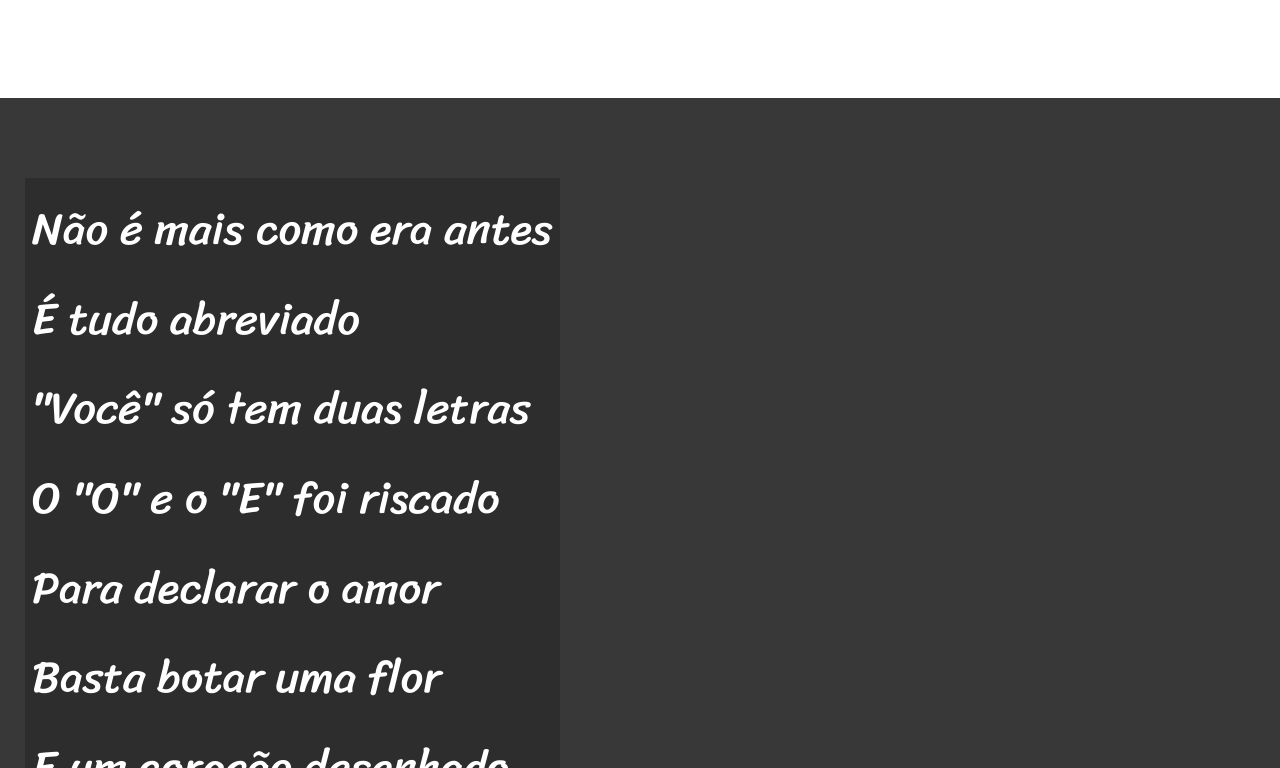
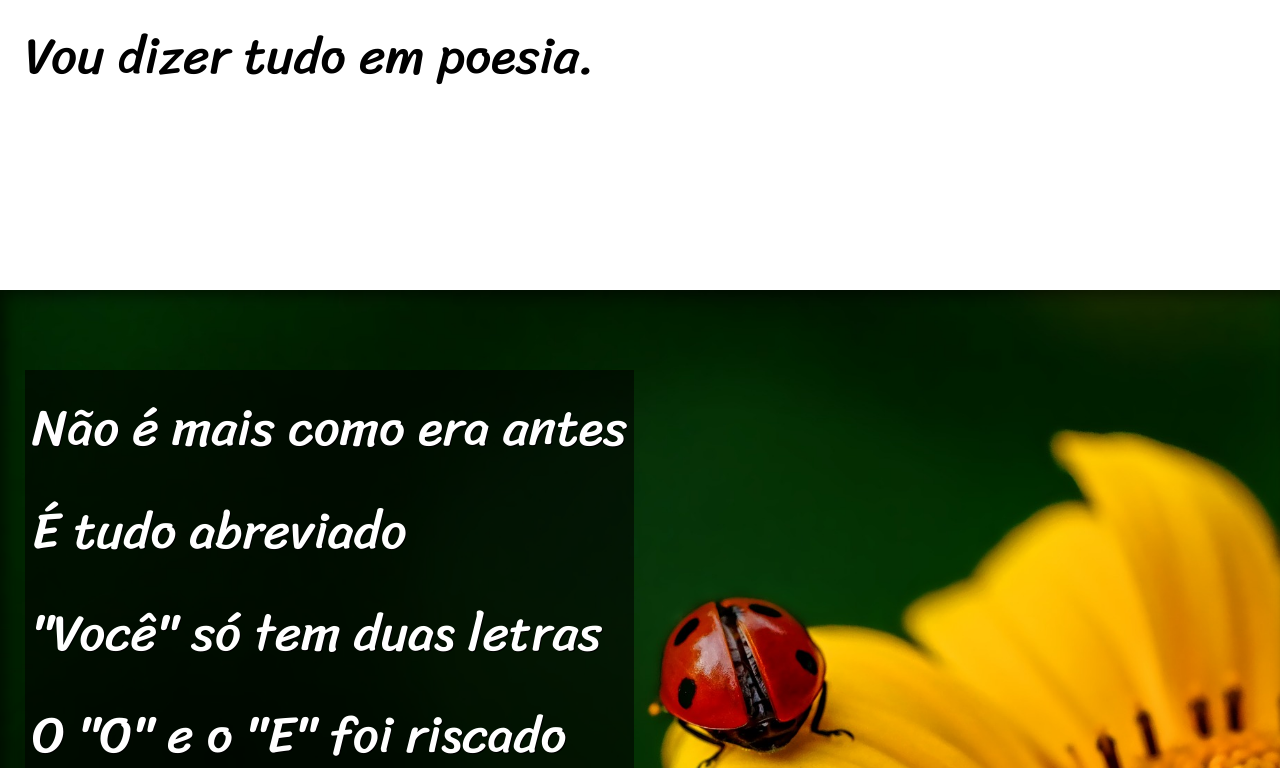
Before and after one commit to FabricioB09/HTML-CSS, a plain HTML site: page Desafios/Desafio012/index.html in a window 1280 px wide. Shown: the part 872-1640 px from the top of the page. Drawn offline with Linux system fonts and the light colour scheme.

Commit message:
finalização do projeto d012

```diff
--- a/Desafios/Desafio012/estilo/style.css
+++ b/Desafios/Desafio012/estilo/style.css
@@ -42,7 +42,10 @@ section{
     line-height: 2em;
     padding-left: 25px;
     font-family: var(--font3);
-    font-size: 3.5vw;
+    font-size: 4vw;
+}
+section > p{
+    padding-bottom: 2em;
 }
 section.normal{
     background-color: white;
@@ -50,12 +53,25 @@ section.normal{
 }
 section.imagem{
     background-color: rgb(56, 56, 56);
-    color: white
+    color: white;
+    box-shadow: inset 6px 6px 13px 0px rgba(0, 0, 0, 0.507);
+    background-attachment: fixed;
+}
+section.imagem#img01{
+    background-image: url('../imagens/background001.jpg');
+    background-position: right center;
+    background-size: cover;
+}
+section.imagem#img02{
+    background-image: url('../imagens/background002.jpg');
+    background-position: right center;
+    background-size: cover;
 }
 section.imagem > p{
     display: inline-block;
     padding: 7px;
-    background-color: rgba(0, 0, 0, 0.199);
+    background-color: rgba(0, 0, 0, 0.568);
+    text-shadow: 1px 1px 0px black;
 }
 footer{
     background-color: black;
--- a/Desafios/Desafio012/index.html
+++ b/Desafios/Desafio012/index.html
@@ -23,7 +23,7 @@
                 Vou dizer tudo em poesia. <br>
             </p>
         </section>
-        <section class="imagem">
+        <section class="imagem" id="img01">
             <p>
                 Não é mais como era antes <br>
                 É tudo abreviado <br>
@@ -54,7 +54,7 @@
                 Decifre esse rabisco. <br>
             </p>
         </section>
-        <section class="imagem">
+        <section class="imagem" id="img02">
             <p>
                 Tenho saudade das cartas <br>
                 Escritas com a própria mão <br>
```
